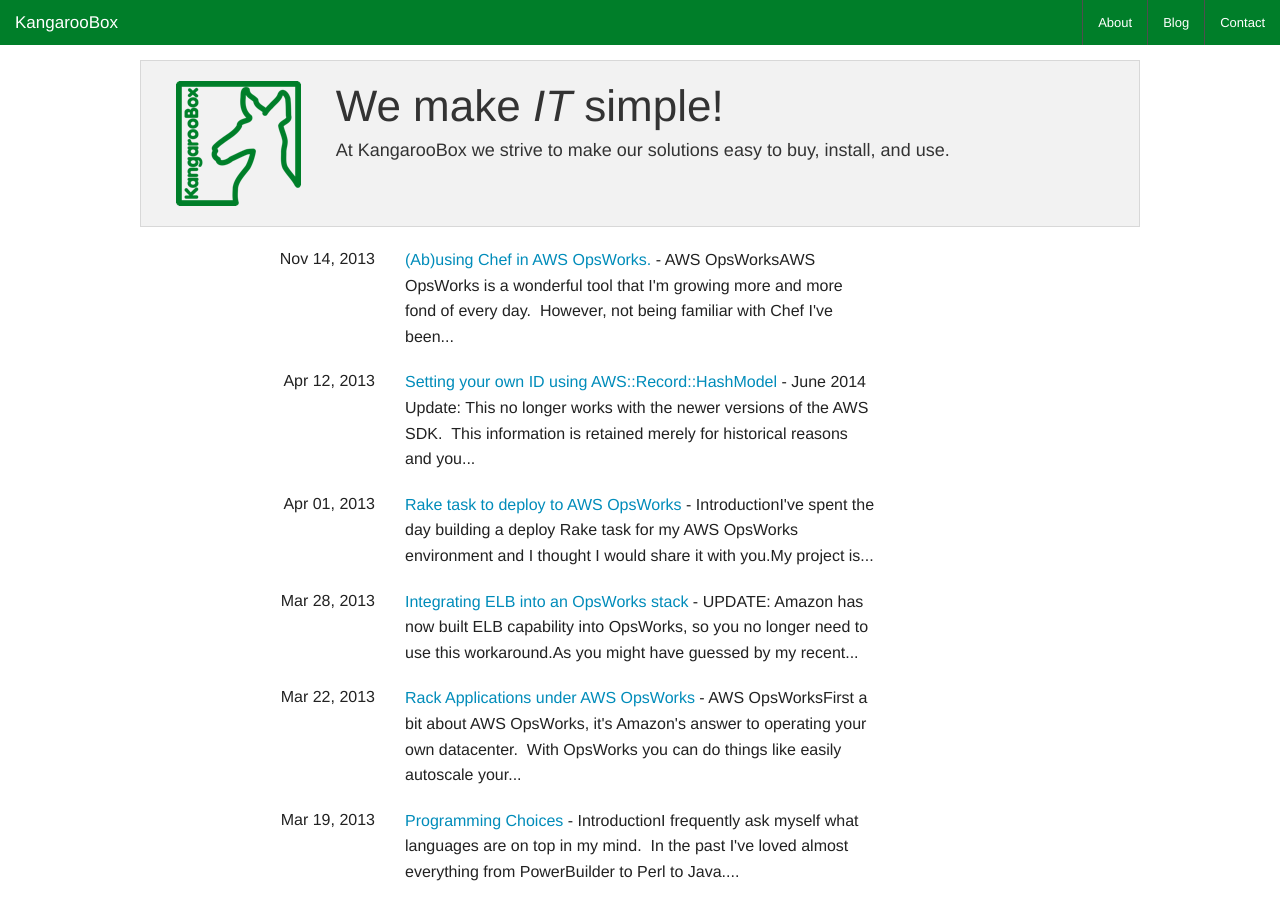
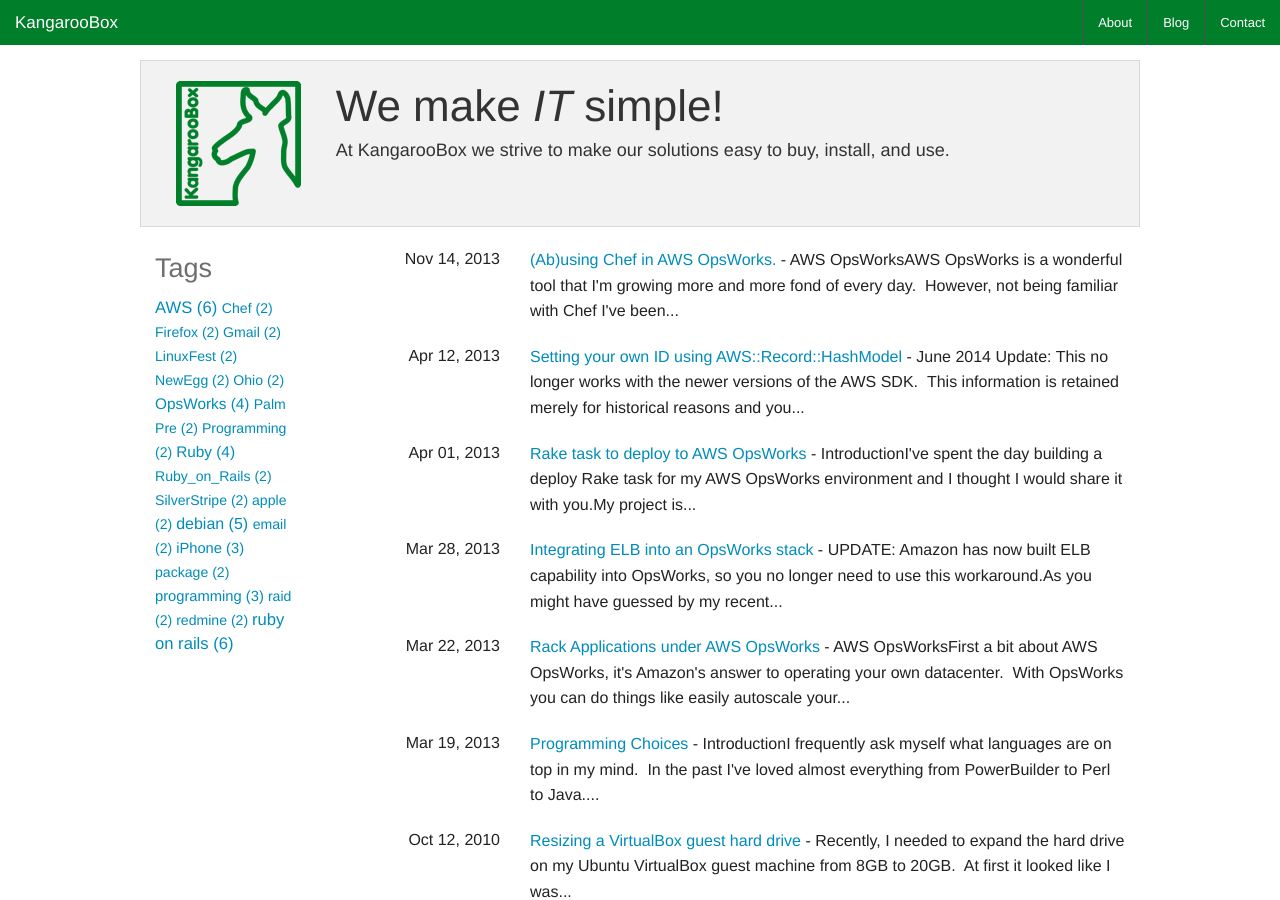
Before and after one commit to KangarooBox/kangaroobox.github.io, a Jekyll site: the page built from posts.html, in a window 1280 px wide and 900 px high. Built offline with Jekyll 4.4.1, drawn with Linux system fonts in a browser that asks for light colours.

Commit message:
Added beginnings of a tag cloud

```diff
--- a/posts.html
+++ b/posts.html
@@ -3,21 +3,36 @@
 title: Blog
 permalink: posts/
 ---
+
+
 <div class="row posts">
-  <div class="large-12 columns">
+  <div class="large-2 columns">
+    <h3 class="subheader">Tags</h3>
+    {% assign tags = site.tags | sort %}
+    {% for tag in tags %}
+      {% assign tag_count = tag | last | size %}
+      {% if tag_count > 1 %}
+       <span class="site-tag">
+          <a href="/tag/{{ tag | first | slugify }}/"
+              style="font-size: {{ tag | last | size  |  times: 4 | plus: 80  }}%">
+                  {{ tag[0] | replace:'-', ' ' }} ({{ tag | last | size }})
+          </a>
+      </span>
+      {% endif %}
+    {% endfor %}
+  </div>
+  <div class="large-10 columns">
     {% for post in site.posts %}
       <div class="row">
         <div class="large-3 columns date">
           {{ post.date | date: "%b %d, %Y" }}
         </div>
-        <div class="large-6 columns details">
+        <div class="large-9 columns details">
           <p>
             <a href="{{ post.url }}">{{ post.title }}</a> -
             {{ post.excerpt | strip_html | truncatewords:25 }}
           </p>
         </div>
-        <div class="large-3 columns date">
-        </div>
       </div>
     {% endfor %}
   </div>
```
